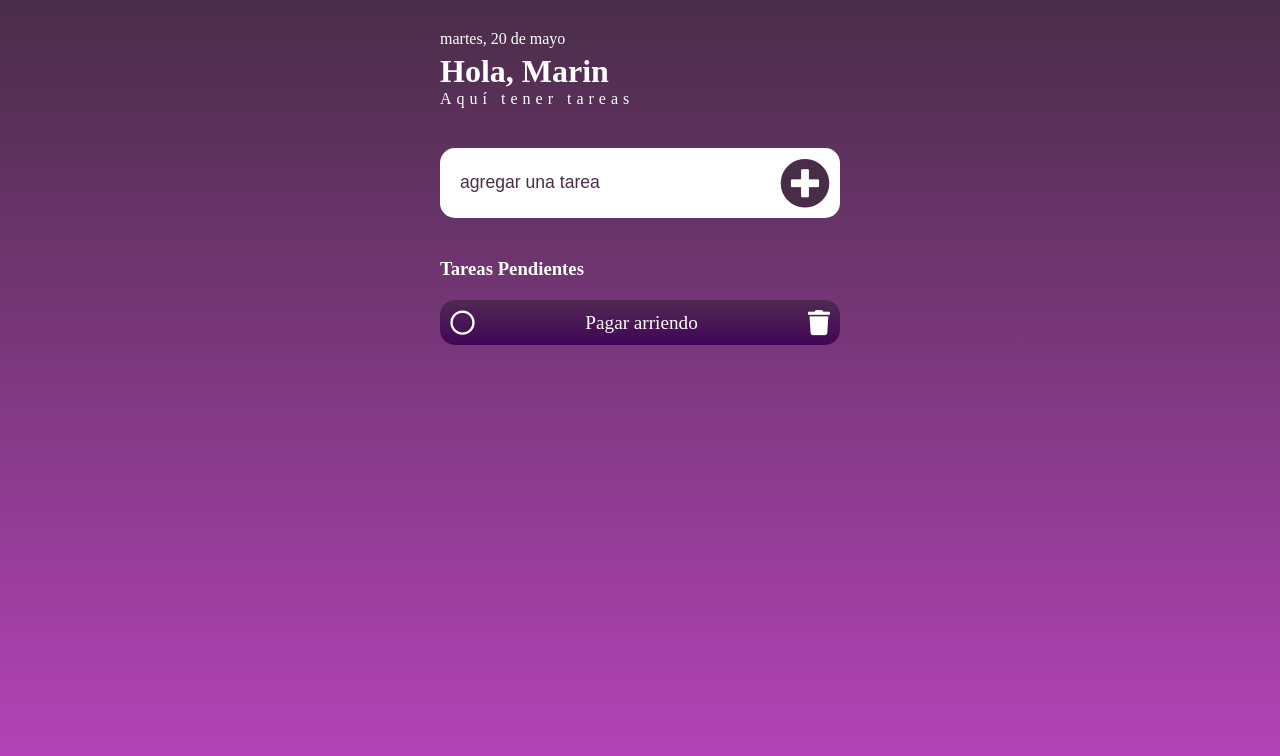
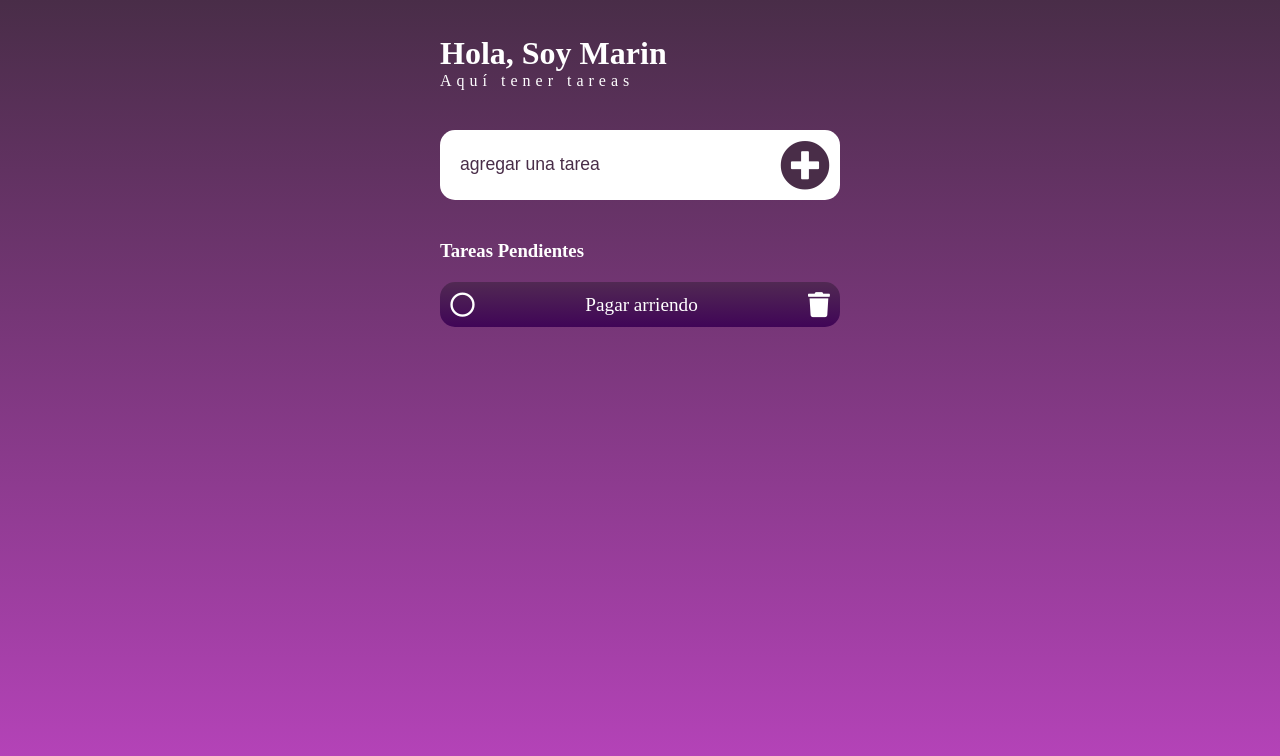
Before and after one commit to mariinWarmod3/mariinWarmod3.github.io, a plain HTML site: page index.html in a window 1280 px wide. Drawn offline with Linux system fonts and the light colour scheme.

Commit message:
Add files via upload

```diff
--- a/index.html
+++ b/index.html
@@ -20,7 +20,7 @@
   <div class="container">
     <div class="perfil">
         <div id="fecha"></div>
-        <h1>Hola,    Marin
+        <h1>Hola, Soy Marin
         </h1>
         <span> Aquí tener tareas </span>
     </div>
@@ -43,7 +43,7 @@
         </ul>
     </div>
 </div>
-<script src="script.js"></script>
+<script src="index.js"></script>
 
 </body>
 </html>
```
